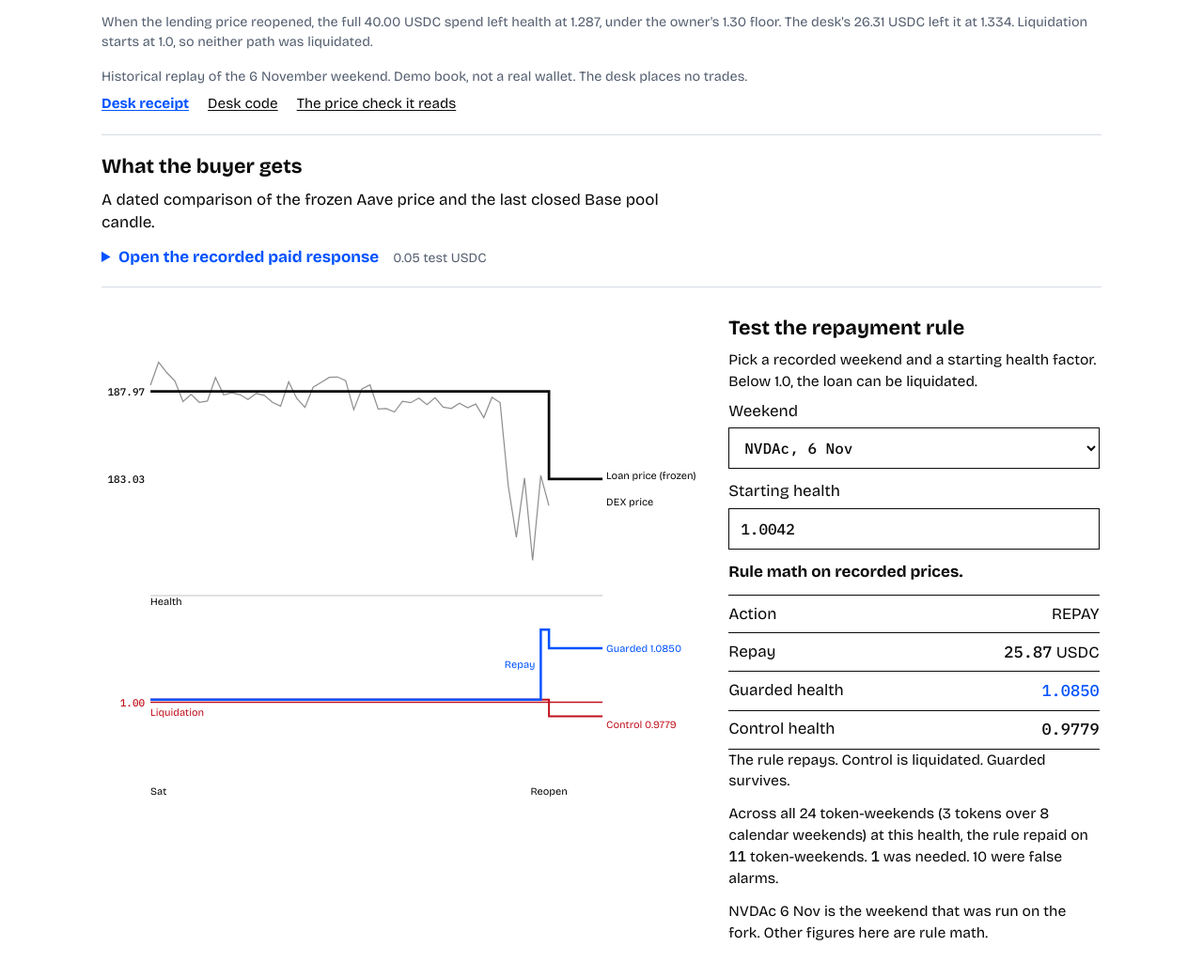
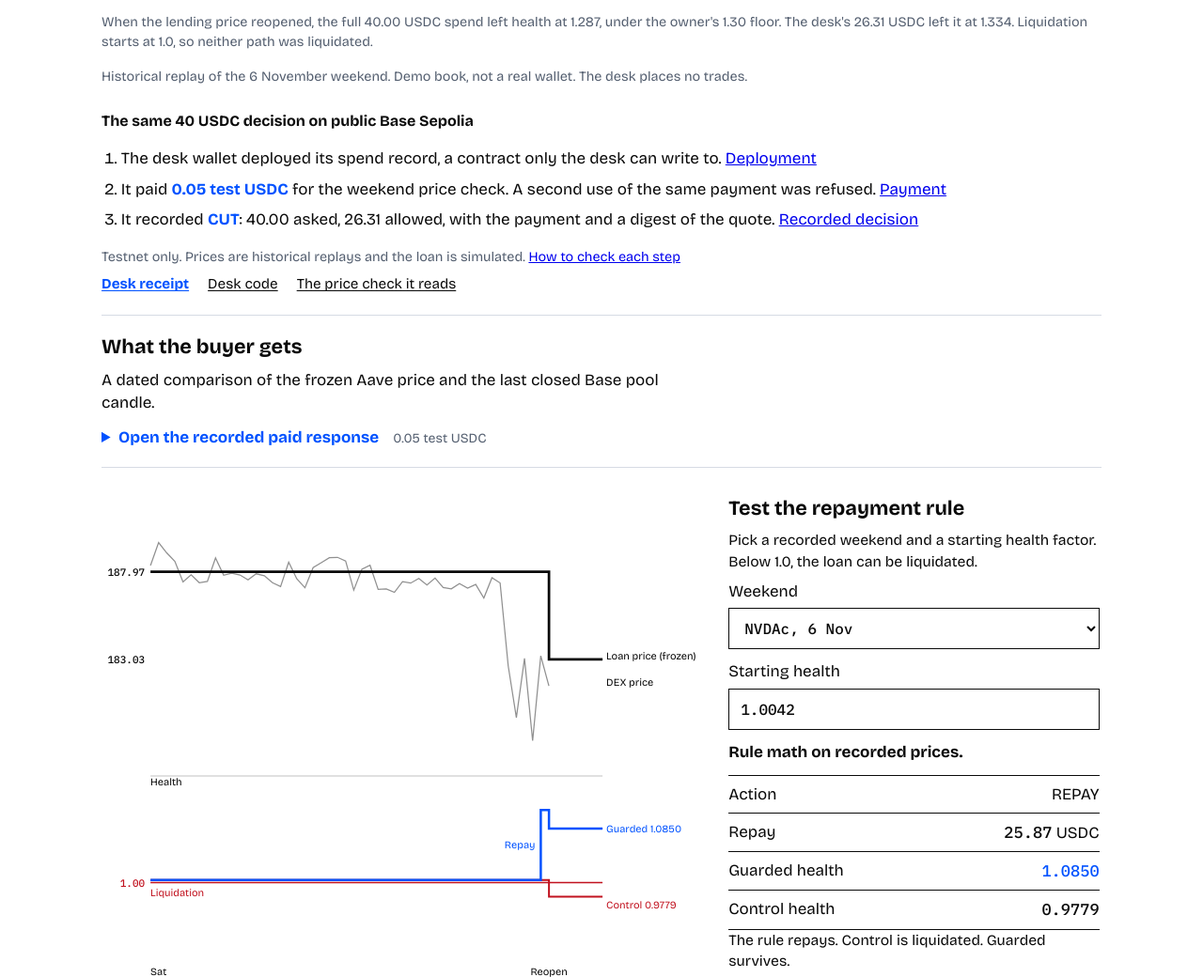
Before and after one commit to Morkeeth/collateral-card-demo, a plain HTML site: page index.html in a window 1280 px wide. Shown: the part 1031-2071 px from the top of the page at 94% size. Drawn offline with Linux system fonts and the light colour scheme.

Commit message:
Judge walkthrough from the agent's request to the Base Sepolia explorer
Page desk section links the deploy, payment and recorded decision.
Stale local-fork lines now name the public Base Sepolia run.

Co-Authored-By: Claude Opus 5.5 <noreply@anthropic.com>
Claude-Session: https://claude.ai/code/session_01RjVuZAeQnwRfcxmaRT3pvg

```diff
--- a/index.html
+++ b/index.html
@@ -52,6 +52,13 @@
         <ol id="desk-checks" class="desk-checks"></ol>
         <p id="desk-reopen" class="quote-provenance"></p>
         <p class="quote-provenance">Historical replay of the 6 November weekend. Demo book, not a real wallet. The desk places no trades.</p>
+        <h3 id="onchain-heading">The same 40 USDC decision on public Base Sepolia</h3>
+        <ol class="desk-checks onchain-steps" data-testid="onchain">
+          <li>The desk wallet deployed its spend record, a contract only the desk can write to. <a href="https://base-sepolia.blockscout.com/tx/0x432a35d82a008b510d21a2586bca0faa1cfc0574c11ab7f2b746c3ee898ab385">Deployment</a></li>
+          <li>It paid <b>0.05 test USDC</b> for the weekend price check. A second use of the same payment was refused. <a href="https://base-sepolia.blockscout.com/tx/0x17e720bc2436cde2f4162902da4382e97202644ff009b1686b3817dc3bcea7bf">Payment</a></li>
+          <li>It recorded <b>CUT</b>: 40.00 asked, 26.31 allowed, with the payment and a digest of the quote. <a href="https://base-sepolia.blockscout.com/tx/0xccbaea0f7e4c435a83d0ef4afadf6f6023c8c9b233f0dc686dbebf4418766f49">Recorded decision</a></li>
+        </ol>
+        <p class="quote-provenance">Testnet only. Prices are historical replays and the loan is simulated. <a href="https://github.com/Morkeeth/collateral-card-demo#judge-walkthrough-from-the-agents-request-to-the-explorer">How to check each step</a></p>
         <div class="judge-links">
           <a href="demo/desk.json">Desk receipt</a>
           <a href="https://github.com/Morkeeth/collateral-card-demo/blob/main/proof/collateral_card/desk.py">Desk code</a>
@@ -84,7 +91,7 @@
               <dd id="quote-gap"></dd>
             </div>
           </dl>
-          <p class="quote-provenance">Historical prices. Payment verified on a local Base Sepolia fork. Reusing the same authorization caused no second debit.</p>
+          <p class="quote-provenance">Historical prices. Payment settled on public Base Sepolia in test USDC (<a href="https://base-sepolia.blockscout.com/tx/0x17e720bc2436cde2f4162902da4382e97202644ff009b1686b3817dc3bcea7bf">transaction</a>). Reusing the same authorization caused no second debit.</p>
           <div class="judge-links">
             <a href="demo/paid-quote.json">Payment receipt</a>
             <a href="proof/backtest-observations.csv">Price observations</a>
@@ -306,7 +313,7 @@
       <p>The saved loan results came from a local Base mainnet fork with a replayed reopen. The page independently calculates rule outcomes from recorded prices.</p>
       <p>The collateral token and price feed are stand-ins.</p>
       <p>Whether an agent wallet can hold real NVDAc is unverified.</p>
-      <p>The checkout ran on a local Base Sepolia fork. The saved loan trials ran on a separate local Base mainnet fork.</p>
+      <p>The checkout and the desk's spend record ran on public Base Sepolia with test USDC. The saved loan trials ran on a separate local Base mainnet fork.</p>
       <p>The 6 Nov guarded and control run repays from borrowed USDC.</p>
       <p>All 518 payments came from one stand-in buyer. The endpoint returned an acknowledgment and delivered no forecast. Customer demand and repayment economics remain untested. The fork supplied the gas.</p>
       <p>The fork receipt has no repay time. The chart draws the repay when the forecast reads its last Sunday price.</p>
```
Also changed, not shown: docs/walkthrough/1-desk-cut.png (added), docs/walkthrough/2-desk-onchain.png (added), docs/walkthrough/3-explorer-payment.png (added), docs/walkthrough/4-explorer-record.png (added), 1 other file.
